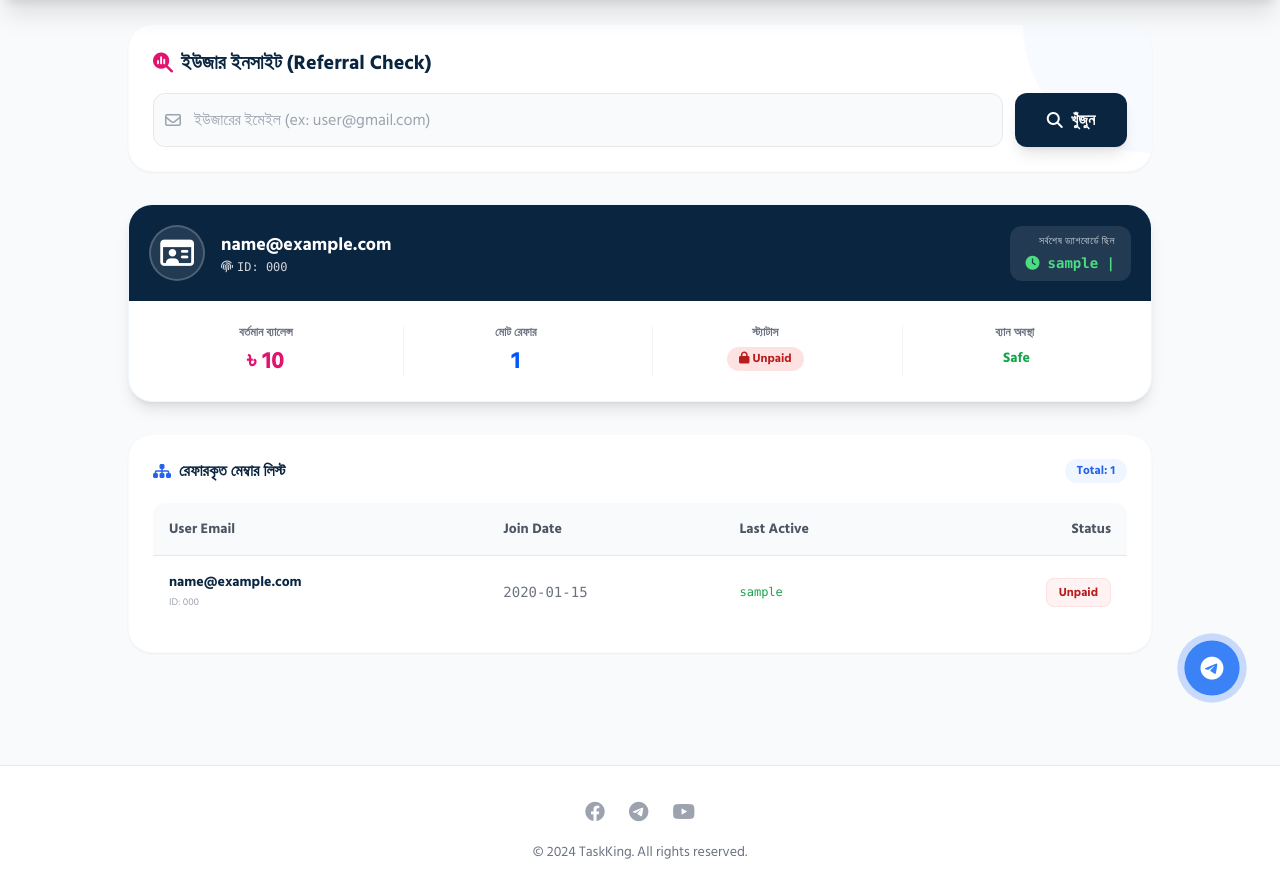
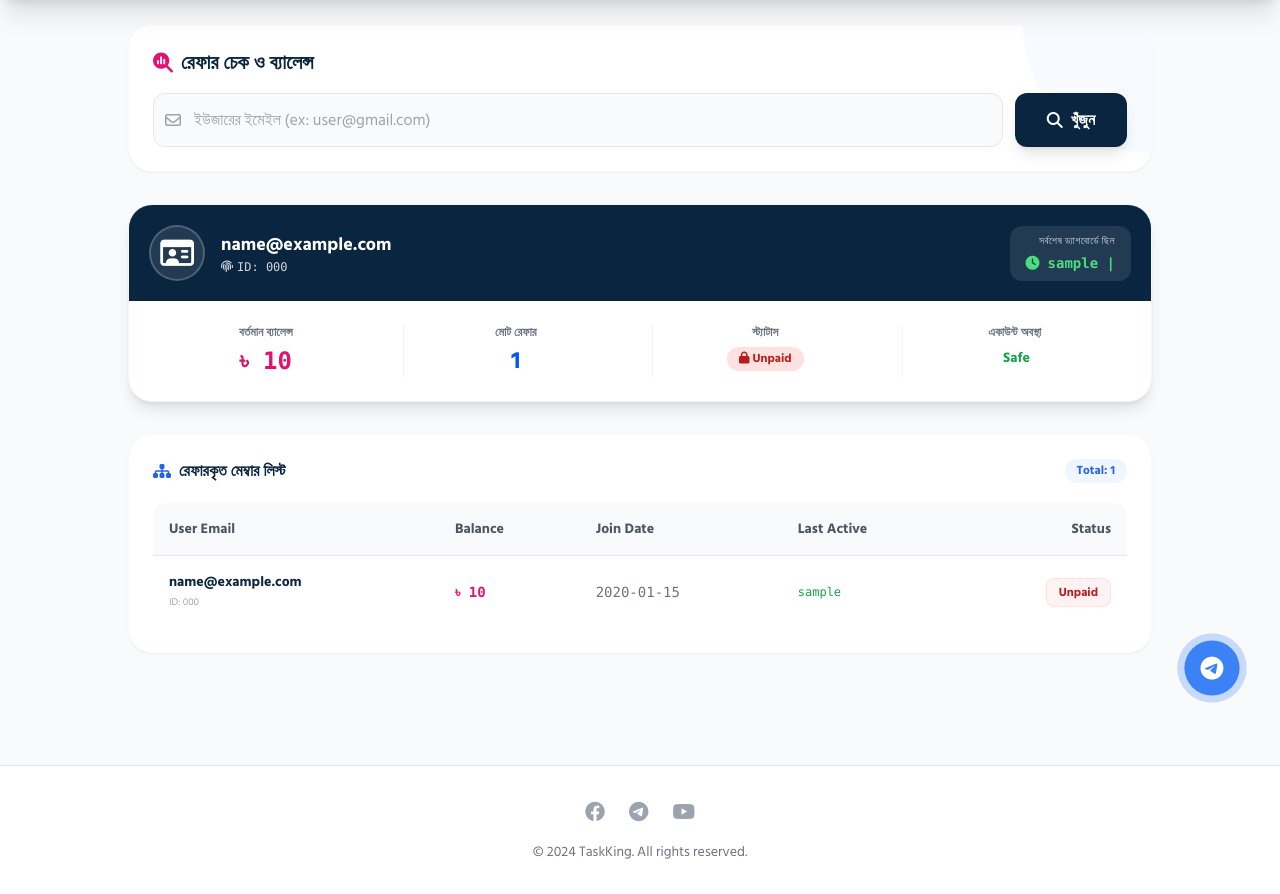
Before and after one commit to siaful2580mm-hub/test, a Flask app: template templates/ref_check.html in a window 1280 px wide. Shown: the part 64-958 px from the top of the page. Run offline with Flask 3, Linux system fonts and the light colour scheme; the template is opened without the code that fills it: most values are stand-ins (such as "Sample title", 1, 10 or a date in 2020); data that the repository does not hold is empty; parts of the project's set-up code (start-up, migrations or seed data) failed here and were passed over; some libraries are stand-ins or nearby versions.

Commit message:
Update ref_check.html

```diff
--- a/templates/ref_check.html
+++ b/templates/ref_check.html
@@ -8,7 +8,7 @@
         <div class="absolute right-0 top-0 w-32 h-32 bg-blue-50 rounded-bl-full opacity-50"></div>
 
         <h2 class="text-xl font-bold text-[#0A2540] mb-4 flex items-center gap-2 relative z-10">
-            <i class="fa-solid fa-magnifying-glass-chart text-[#E2136E]"></i> ইউজার ইনসাইট (Referral Check)
+            <i class="fa-solid fa-magnifying-glass-chart text-[#E2136E]"></i> রেফার চেক ও ব্যালেন্স
         </h2>
 
         <form method="POST" action="/admin/ref-check" class="flex gap-3 relative z-10">
@@ -56,11 +56,11 @@
             </div>
         </div>
 
-        <!-- Card Stats -->
+        <!-- Card Stats (Main Balance Showcased Here) -->
         <div class="p-6 grid grid-cols-2 md:grid-cols-4 gap-6 text-center divide-x divide-gray-100">
             <div>
                 <p class="text-xs text-gray-500 font-bold uppercase mb-1">বর্তমান ব্যালেন্স</p>
-                <p class="text-2xl font-bold text-[#E2136E]">৳ {{ target_user.balance }}</p>
+                <p class="text-2xl font-bold text-[#E2136E] font-mono">৳ {{ target_user.balance }}</p>
             </div>
             <div>
                 <p class="text-xs text-gray-500 font-bold uppercase mb-1">মোট রেফার</p>
@@ -79,7 +79,7 @@
                 {% endif %}
             </div>
             <div>
-                <p class="text-xs text-gray-500 font-bold uppercase mb-1">ব্যান অবস্থা</p>
+                <p class="text-xs text-gray-500 font-bold uppercase mb-1">একাউন্ট অবস্থা</p>
                 {% if target_user.is_banned %}
                     <span class="text-red-600 font-bold text-sm"><i class="fa-solid fa-ban"></i> BANNED</span>
                 {% else %}
@@ -89,7 +89,7 @@
         </div>
     </div>
 
-    <!-- 3. Referral List Table -->
+    <!-- 3. Referral List Table (With Balance Column) -->
     <div class="bg-white p-6 rounded-3xl shadow-sm border border-gray-50">
         <div class="flex items-center justify-between mb-5">
             <h3 class="font-bold text-[#0A2540] flex items-center gap-2">
@@ -103,6 +103,7 @@
                 <thead>
                     <tr class="bg-gray-50 text-gray-600 border-b border-gray-200">
                         <th class="p-4 rounded-tl-xl font-bold">User Email</th>
+                        <th class="p-4 font-bold">Balance</th> <!-- New Column -->
                         <th class="p-4 font-bold">Join Date</th>
                         <th class="p-4 font-bold">Last Active</th>
                         <th class="p-4 rounded-tr-xl font-bold text-right">Status</th>
@@ -115,12 +116,17 @@
                             <div class="font-bold text-[#0A2540]">{{ ref.email }}</div>
                             <div class="text-[10px] text-gray-400">ID: {{ ref.referral_code }}</div>
                         </td>
+                        <!-- Referral Balance -->
+                        <td class="p-4">
+                            <span class="font-bold text-[#E2136E] font-mono">৳ {{ ref.balance }}</span>
+                        </td>
                         <td class="p-4 text-gray-500 font-mono">
                             {{ ref.created_at[:10] }}
                         </td>
                         <td class="p-4 text-gray-500 font-mono text-xs">
                             {% if ref.last_login %}
-                                <span class="text-green-600">{{ ref.last_login[:10] }}</span> <span class="text-gray-400">{{ ref.last_login[11:16] }}</span>
+                                <span class="text-green-600">{{ ref.last_login[:10] }}</span>
+                                <span class="text-gray-400">{{ ref.last_login[11:16] }}</span>
                             {% else %}
                                 <span class="text-gray-300">-</span>
                             {% endif %}
@@ -139,7 +145,7 @@
                     </tr>
                     {% else %}
                     <tr>
-                        <td colspan="4" class="p-10 text-center text-gray-400 bg-gray-50 rounded-xl border border-dashed">
+                        <td colspan="5" class="p-10 text-center text-gray-400 bg-gray-50 rounded-xl border border-dashed">
                             <div class="text-2xl mb-2">🤷‍♂️</div>
                             এই ইউজার এখনো কাউকে রেফার করেনি।
                         </td>
```
